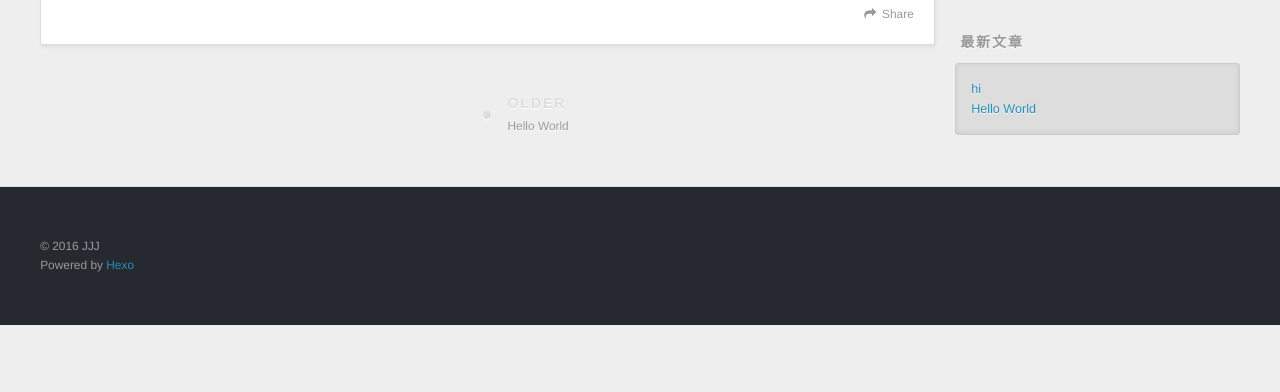
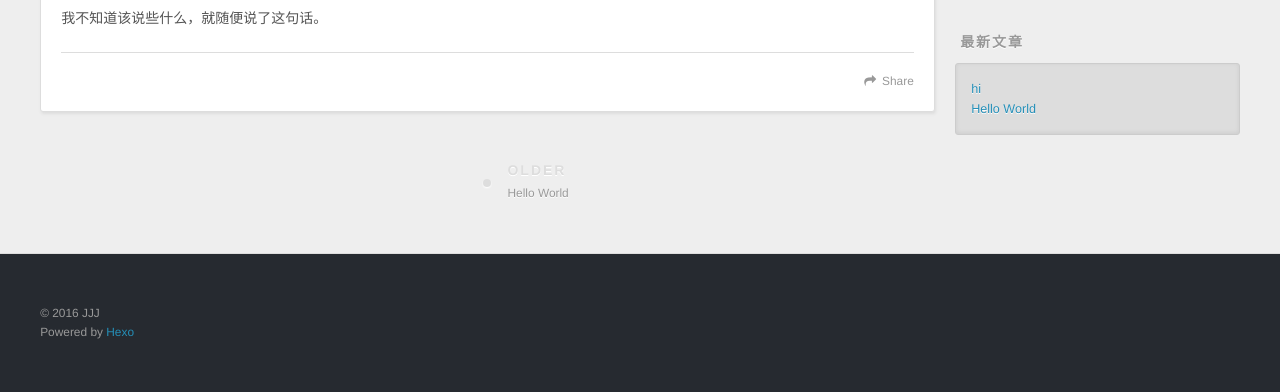
Before and after one commit to persiser/persiser.github.io, a plain HTML site: page 2016/09/25/hi/index.html in a window 1280 px wide. Shown: the part 446-838 px from the top of the page. Before the commit the page ends 800 px from the top, so only its background shows below. Drawn offline with nearby package versions, Linux system fonts and the light colour scheme.

Commit message:
Site updated: 2016-09-25 03:33:10

```diff
--- a/2016/09/25/hi/index.html
+++ b/2016/09/25/hi/index.html
@@ -5,13 +5,16 @@
 
   <title>hi | persiser</title>
   <meta name="viewport" content="width=device-width, initial-scale=1, maximum-scale=1">
-  <meta property="og:type" content="article">
+  <meta name="description" content="我不知道该说些什么，就随便说了这句话。">
+<meta property="og:type" content="article">
 <meta property="og:title" content="hi">
 <meta property="og:url" content="http://yoursite.com/2016/09/25/hi/index.html">
 <meta property="og:site_name" content="persiser">
-<meta property="og:updated_time" content="2016-09-24T19:18:16.375Z">
+<meta property="og:description" content="我不知道该说些什么，就随便说了这句话。">
+<meta property="og:updated_time" content="2016-09-24T19:32:51.948Z">
 <meta name="twitter:card" content="summary">
 <meta name="twitter:title" content="hi">
+<meta name="twitter:description" content="我不知道该说些什么，就随便说了这句话。">
 
     <link rel="alternate" href="/atom.xml" title="persiser" type="application/atom+xml">
 
@@ -82,6 +85,7 @@
 
     <div class="article-entry" itemprop="articleBody">
 
+        <p>我不知道该说些什么，就随便说了这句话。</p>
 
 
     </div>
```
Also changed, not shown: index.html (+1 -0 lines).
